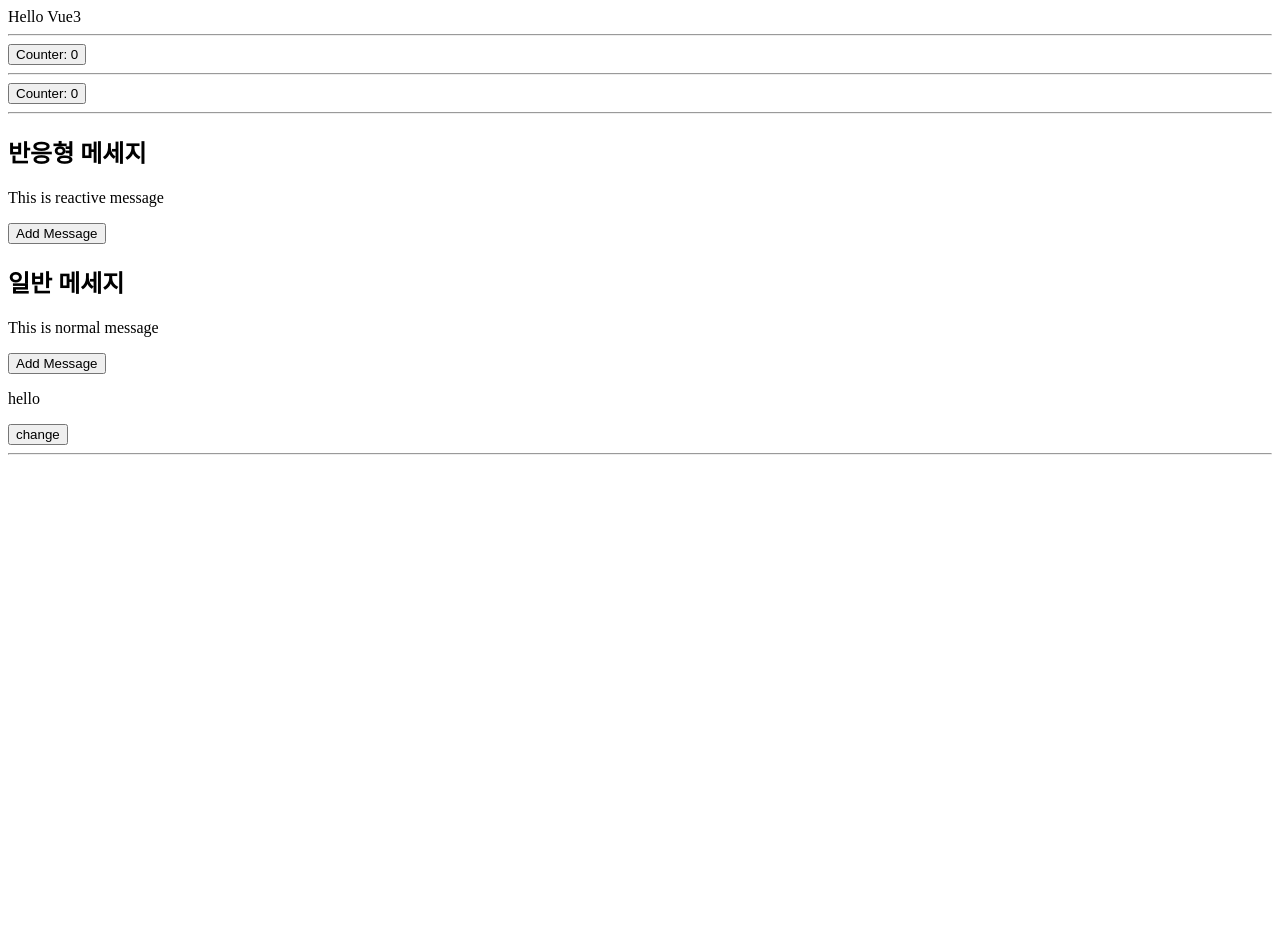
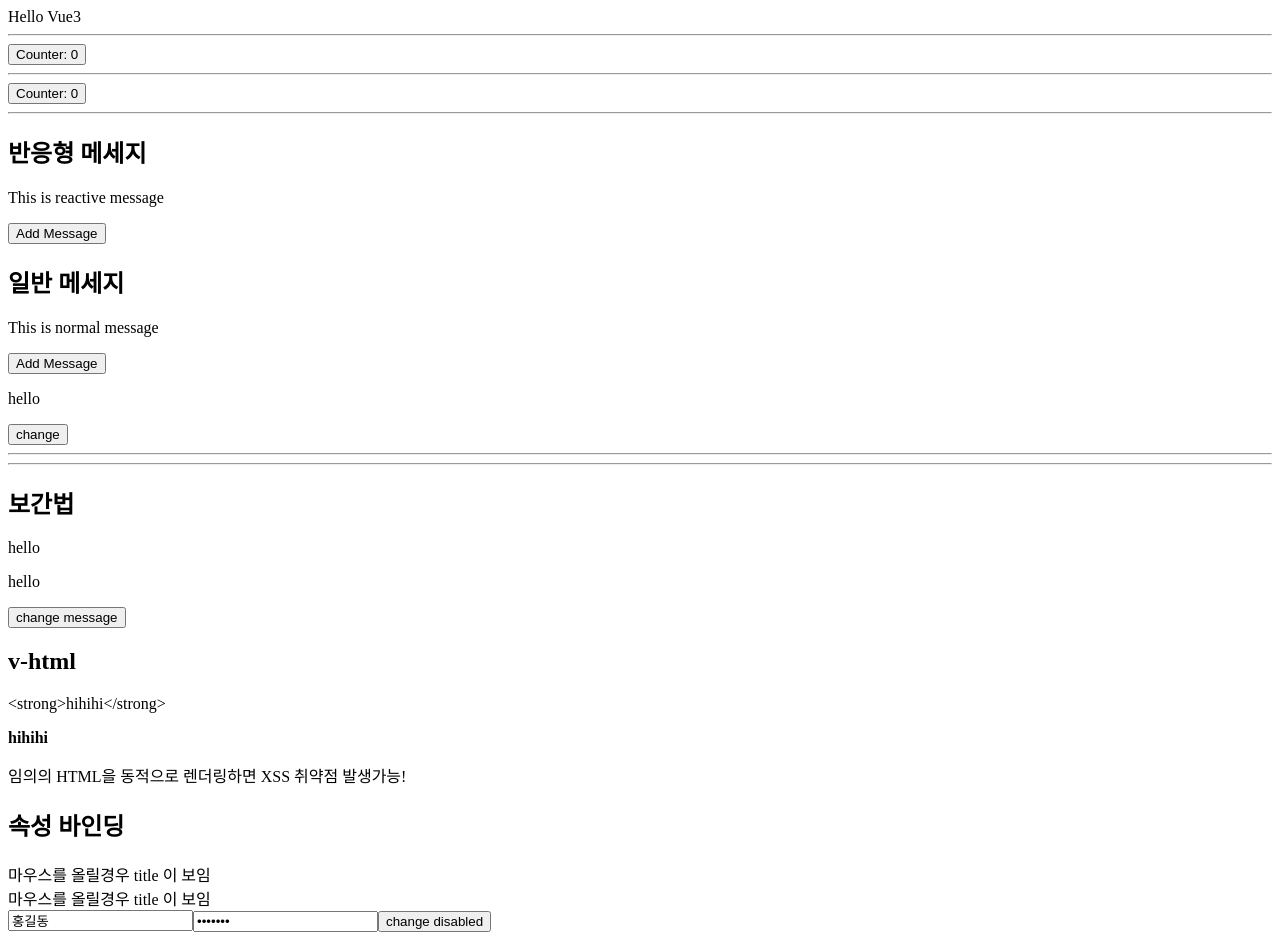
Before and after one commit to zeroest/vuejs, a Vue app in the folder vue-basic/board-sample/: page / in a window 1280 px wide. Shown: the top 952 px of the page. Before the commit the page ends 800 px from the top, so only its background shows below. Built offline with nearby package versions, Linux system fonts and the light colour scheme.

Commit message:
template syntax

```diff
--- a/vue-basic/board-sample/src/App.vue
+++ b/vue-basic/board-sample/src/App.vue
@@ -7,6 +7,8 @@ import ReactivityApi from '@/components/2-composition_api/ReactivityApi.vue';
 import LifecycleHooks from '@/components/2-composition_api/LifecycleHooks.vue';
 // setup hook
 import SetupHook from '@/components/3-setup_hook/SetupHook.vue';
+// template syntax
+import TemplateSyntax from '@/components/4-template_syntax/TemplateSyntax.vue';
 </script>
 
 <template>
@@ -20,6 +22,8 @@ import SetupHook from '@/components/3-setup_hook/SetupHook.vue';
 	<LifecycleHooks></LifecycleHooks>
 	<hr />
 	<SetupHook title1="testTitle1" title2="testTitle2"></SetupHook>
+	<hr />
+	<TemplateSyntax></TemplateSyntax>
 </template>
 
 <style></style>
--- /dev/null
+++ b/vue-basic/board-sample/src/components/4-template_syntax/TemplateSyntax.vue
@@ -0,0 +1,58 @@
+<template>
+	<div>
+		<h2>보간법</h2>
+		<p>{{ message }}</p>
+		<p v-once>{{ message }}</p>
+		<button @click="changeMessage">change message</button>
+
+		<h2>v-html</h2>
+		<p>{{ rawHtml }}</p>
+		<p v-html="rawHtml"></p>
+		<p>임의의 HTML을 동적으로 렌더링하면 XSS 취약점 발생가능!</p>
+
+		<h2>속성 바인딩</h2>
+		<div title="안녕하세요">마우스를 올릴경우 title 이 보임</div>
+		<div v-bind:title="dynamicTitle">마우스를 올릴경우 title 이 보임</div>
+		<input type="text" value="홍길동" :disabled="isInputDisabled" />
+		<input v-bind="attrs" value="다중속성바인딩" />
+		<button @click="isInputDisabled = !isInputDisabled">change disabled</button>
+
+		<h2>JavaScript</h2>
+		{{ message.split('').reverse().join() }} <br />
+		{{ isInputDisabled ? 'yes' : 'no' }}
+	</div>
+</template>
+
+<script>
+import { ref } from 'vue';
+
+export default {
+	setup() {
+		const message = ref('hello');
+		const changeMessage = () => {
+			message.value = message.value + '!';
+		};
+
+		const rawHtml = ref('<strong>hihihi</strong>');
+
+		const dynamicTitle = ref('dynamic title');
+		const isInputDisabled = ref(false);
+		const attrs = ref({
+			type: 'password',
+			value: '12345678',
+			disabled: isInputDisabled,
+		});
+
+		return {
+			message,
+			changeMessage,
+			rawHtml,
+			dynamicTitle,
+			isInputDisabled,
+			attrs,
+		};
+	},
+};
+</script>
+
+<style lang="scss" scoped></style>
```
